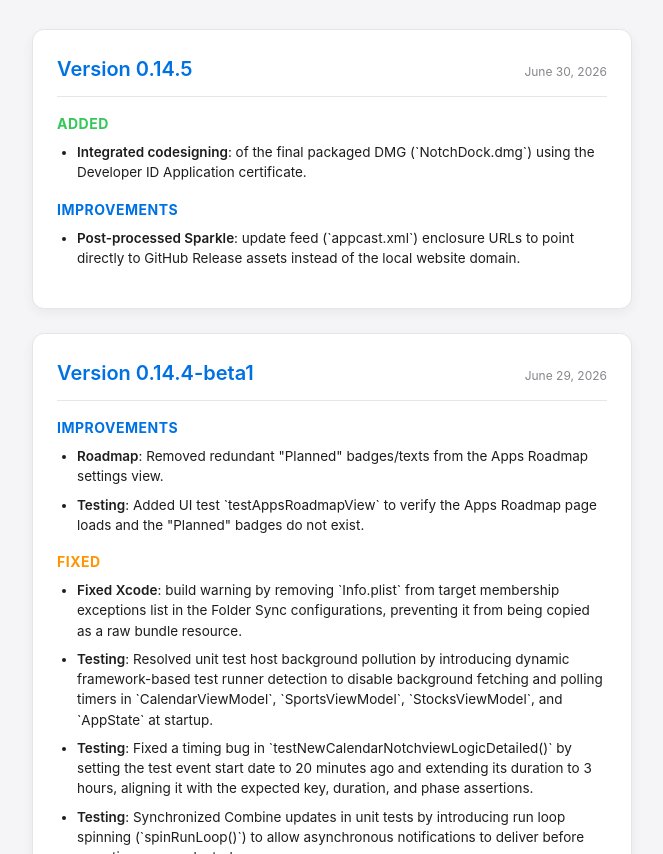
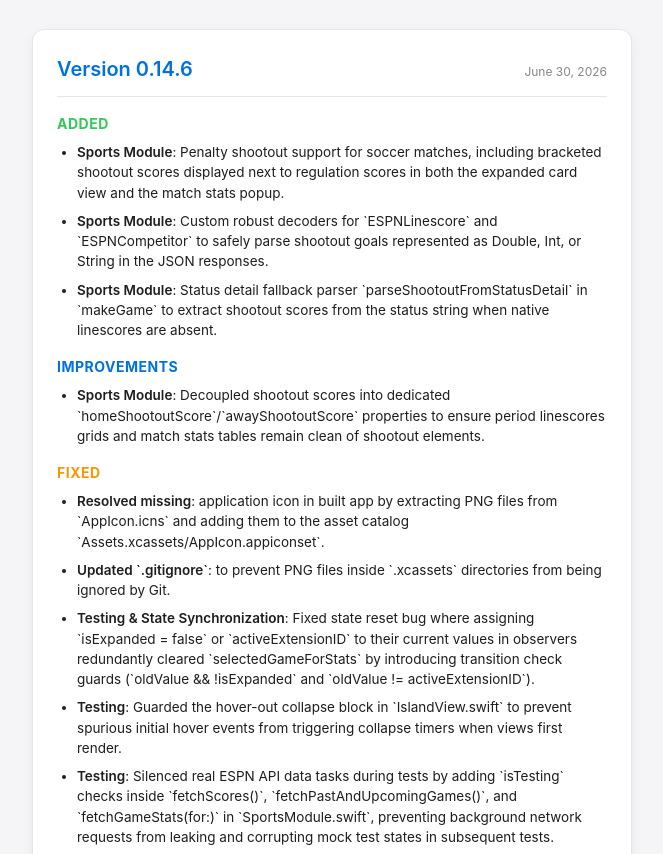
Before and after one commit to rohanrony/notchdock, a website: page public/releases/release-notes.html in a window 1280 px wide. Shown: the part 98-952 px from the top of the page, without its empty margins (308-971 px from the left). Drawn offline with Linux system fonts and the light colour scheme.

Commit message:
Update Sparkle appcast.xml and release notes for release v0.14.6

```diff
--- a/public/releases/release-notes.html
+++ b/public/releases/release-notes.html
@@ -145,6 +145,35 @@
             <p class="subtitle">Official Release Notes</p>
         </header>
 
+        <!-- Version 0.14.6 -->
+        <div class="release-card">
+            <div class="release-header">
+                <h2 class="version">Version 0.14.6</h2>
+                <span class="date">June 30, 2026</span>
+            </div>
+
+            <div class="section-title added">Added</div>
+            <ul>
+                <li><strong>Sports Module</strong>: Penalty shootout support for soccer matches, including bracketed shootout scores displayed next to regulation scores in both the expanded card view and the match stats popup.</li>
+                <li><strong>Sports Module</strong>: Custom robust decoders for `ESPNLinescore` and `ESPNCompetitor` to safely parse shootout goals represented as Double, Int, or String in the JSON responses.</li>
+                <li><strong>Sports Module</strong>: Status detail fallback parser `parseShootoutFromStatusDetail` in `makeGame` to extract shootout scores from the status string when native linescores are absent.</li>
+            </ul>
+
+            <div class="section-title improved">Improvements</div>
+            <ul>
+                <li><strong>Sports Module</strong>: Decoupled shootout scores into dedicated `homeShootoutScore`/`awayShootoutScore` properties to ensure period linescores grids and match stats tables remain clean of shootout elements.</li>
+            </ul>
+
+            <div class="section-title fixed">Fixed</div>
+            <ul>
+                <li><strong>Resolved missing</strong>: application icon in built app by extracting PNG files from `AppIcon.icns` and adding them to the asset catalog `Assets.xcassets/AppIcon.appiconset`.</li>
+                <li><strong>Updated `.gitignore`</strong>: to prevent PNG files inside `.xcassets` directories from being ignored by Git.</li>
+                <li><strong>Testing & State Synchronization</strong>: Fixed state reset bug where assigning `isExpanded = false` or `activeExtensionID` to their current values in observers redundantly cleared `selectedGameForStats` by introducing transition check guards (`oldValue && !isExpanded` and `oldValue != activeExtensionID`).</li>
+                <li><strong>Testing</strong>: Guarded the hover-out collapse block in `IslandView.swift` to prevent spurious initial hover events from triggering collapse timers when views first render.</li>
+                <li><strong>Testing</strong>: Silenced real ESPN API data tasks during tests by adding `isTesting` checks inside `fetchScores()`, `fetchPastAndUpcomingGames()`, and `fetchGameStats(for:)` in `SportsModule.swift`, preventing background network requests from leaking and corrupting mock test states in subsequent tests.</li>
+            </ul>
+        </div>
+
         <!-- Version 0.14.5 -->
         <div class="release-card">
             <div class="release-header">
```
Also changed, not shown: public/appcast.xml (+12 -11 lines).
